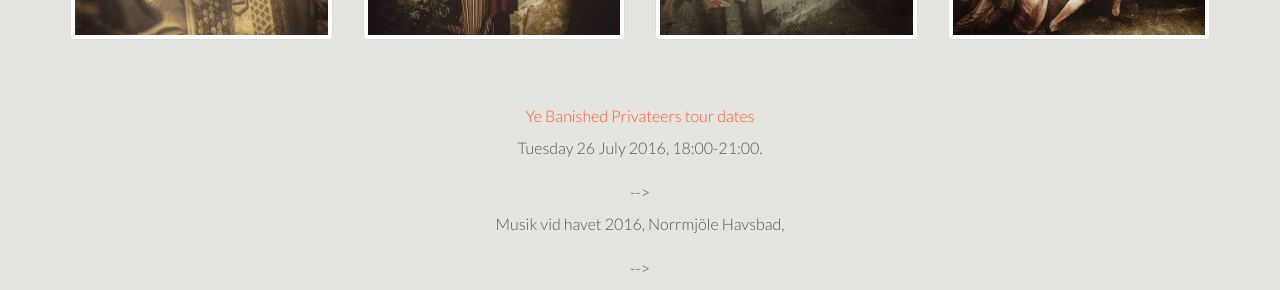
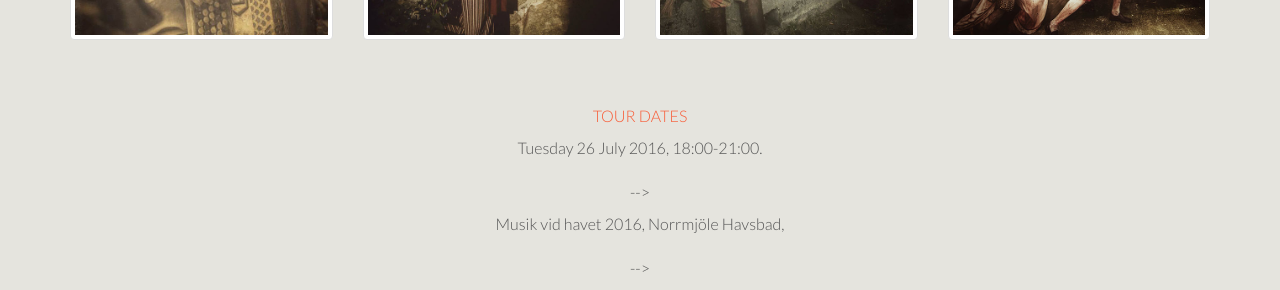
Before and after one commit to danielwerthen/yebanished, a Jekyll site: the page built from index.html, in a window 1280 px wide and 900 px high, scrolled down 1670 px. Shown: the part 154-444 px from the top of the window. Built offline with Jekyll 4.4.1, drawn with Linux system fonts in a browser that asks for light colours; a script that is not in the unit is left out.

Commit message:
Update index.html

```diff
--- a/index.html
+++ b/index.html
@@ -49,7 +49,7 @@
 <div id="g">
   <div class="container">
     <div class="row">
-      <a href="http://www.songkick.com/artists/7924743" class="songkick-widget" data-theme="light" data-track-button="on" data-detect-style="true" data-background-color="transparent">Ye Banished Privateers tour dates</a>
+      <a href="http://www.songkick.com/artists/7924743" class="songkick-widget" data-theme="light" data-track-button="on" data-detect-style="true" data-background-color="transparent">TOUR DATES</a>
       <script src="//widget.songkick.com/widget.js"></script>
 
 <!--
```
